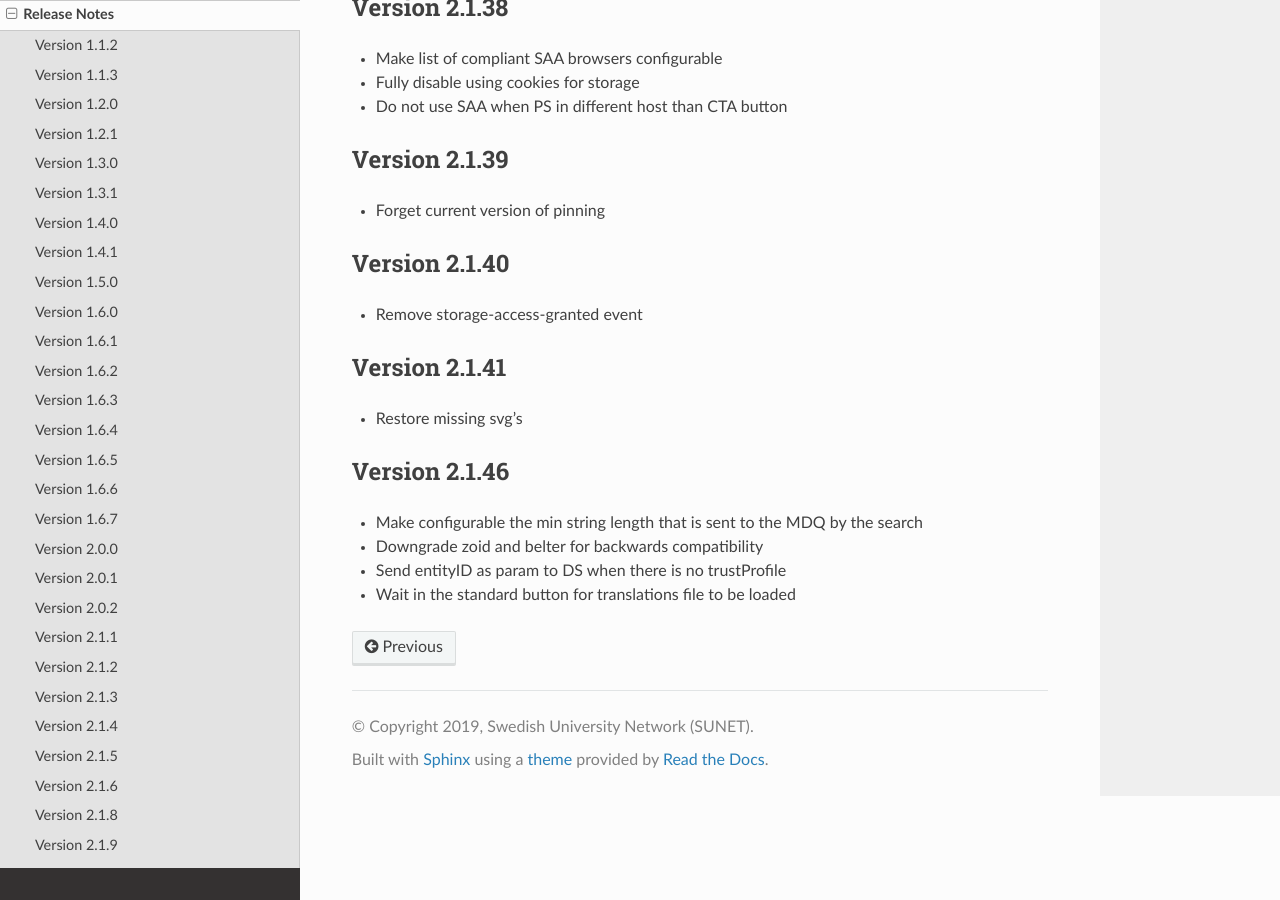
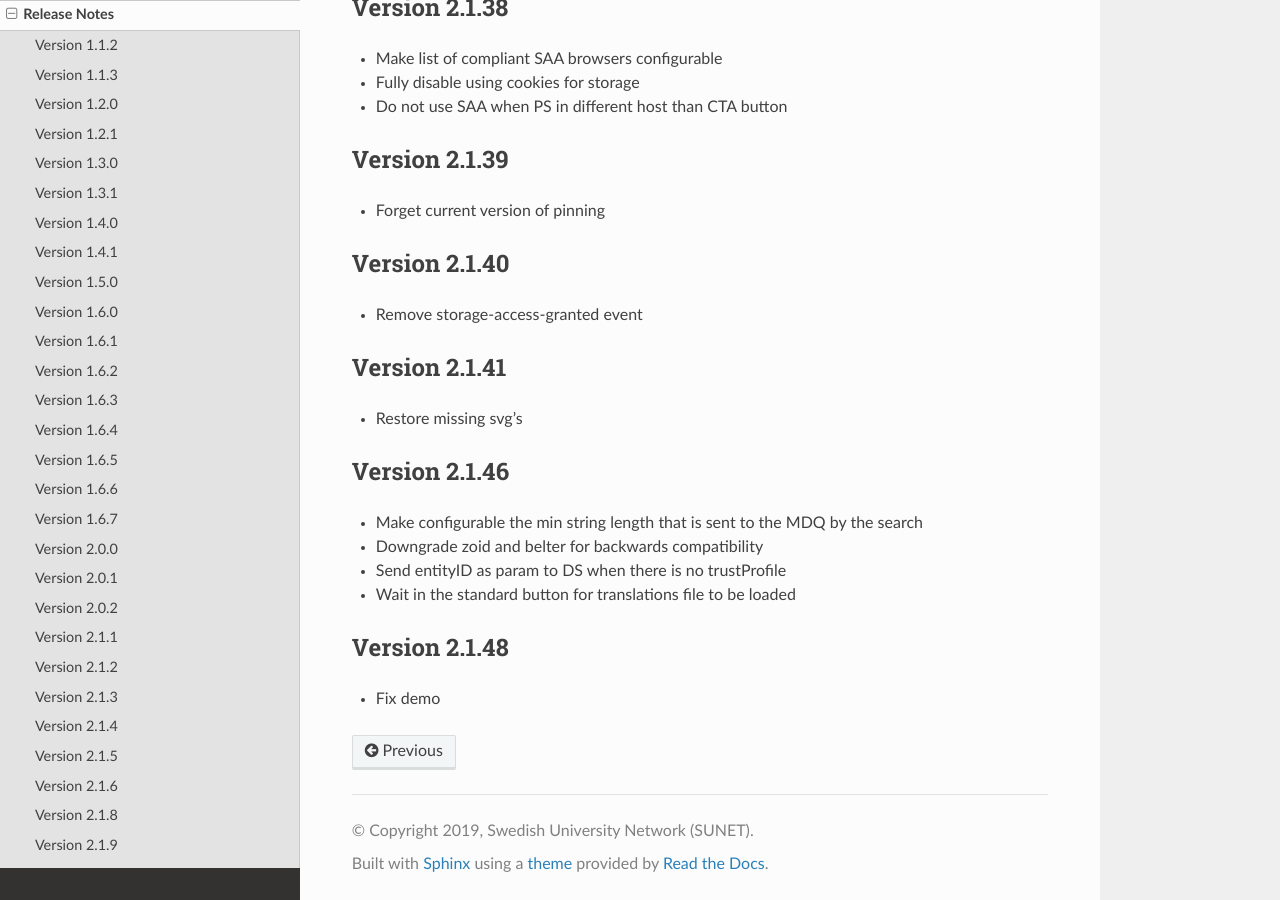
Before and after one commit to TheIdentitySelector/thiss-js, a Sphinx documentation site: the page built from docs/releasenotes.rst, in a window 1280 px wide and 900 px high, scrolled down 5657 px. Built offline with Sphinx 7.4.7 and the Read the Docs theme 3.1.0, drawn with Linux system fonts in a browser that asks for light colours.

Commit message:
bump version to 2.1.48

```diff
--- a/docs/conf.py
+++ b/docs/conf.py
@@ -26,7 +26,7 @@ author = u'Leif Johansson'
 # The short X.Y version
 version = u'2.1'
 # The full version, including alpha/beta/rc tags
-release = u'2.1.46'
+release = u'2.1.48'
 js_source_path = '../src'
 
 # -- General configuration ---------------------------------------------------
--- a/docs/releasenotes.rst
+++ b/docs/releasenotes.rst
@@ -291,3 +291,8 @@
 * Downgrade zoid and belter for backwards compatibility
 * Send entityID as param to DS when there is no trustProfile
 * Wait in the standard button for translations file to be loaded
+
+Version 2.1.48
+--------------
+
+* Fix demo
--- a/package.json
+++ b/package.json
@@ -1,6 +1,6 @@
 {
   "name": "@theidentityselector/thiss",
-  "version": "2.1.46",
+  "version": "2.1.48",
   "description": "The Identity Selector",
   "main": "index.js",
   "private": false,
@@ -66,7 +66,7 @@
     "@fortawesome/fontawesome-svg-core": "^6.6.0",
     "@popperjs/core": "^2.11.8",
     "@snyk/protect": "^1.1292.4",
-    "@theidentityselector/thiss-ds": "^2.1.40",
+    "@theidentityselector/thiss-ds": "^2.1.48",
     "banana-i18n": "==2.3.3",
     "belter": "^1.0.165",
     "bootstrap-scss": "^5.3.3",
```
Also changed, not shown: 2 other files.
